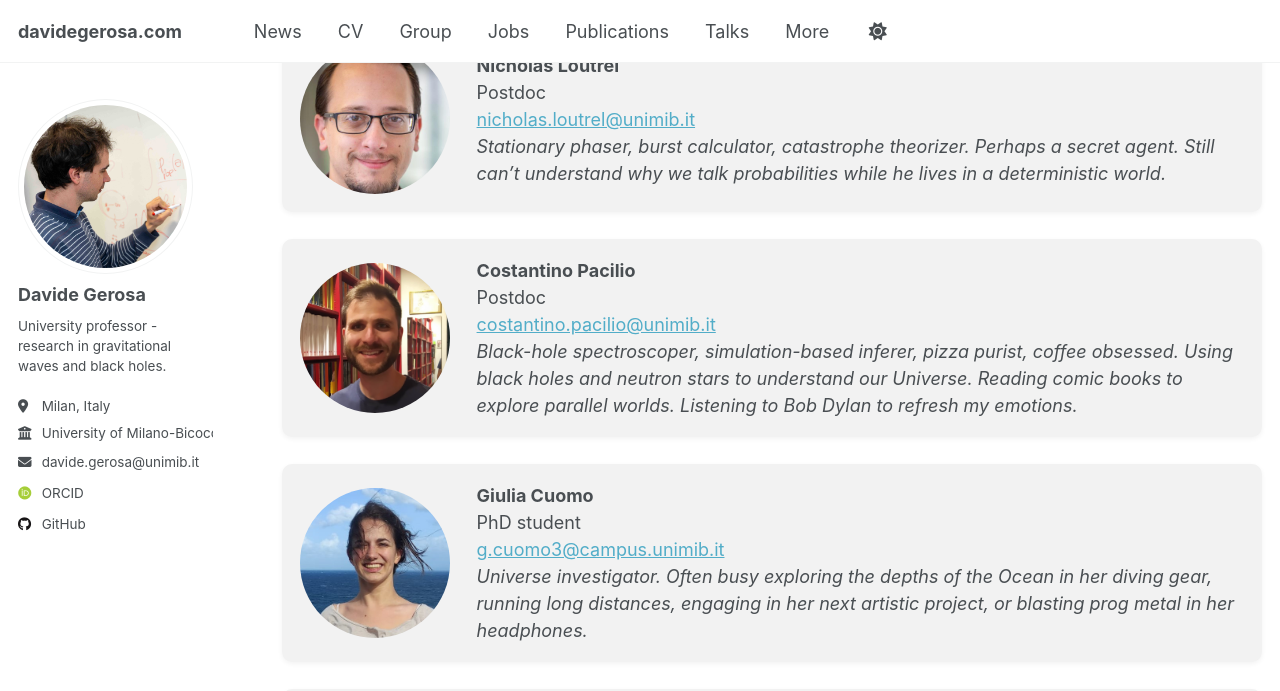
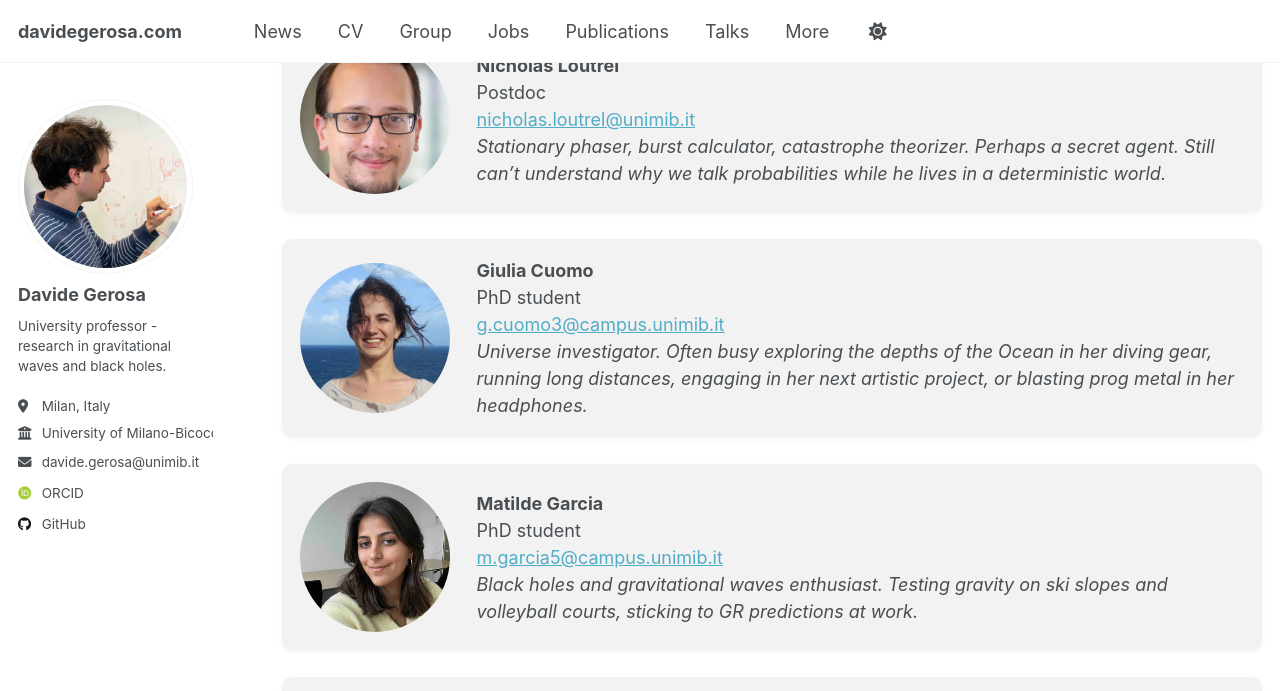
Before and after one commit to dgerosa/website, a Jekyll site: the page built from _pages/group.md, in a window 1280 px wide and 900 px high, scrolled down 1832 px, cut to the strip 0-691 px from the top of the window. Built offline with Jekyll 4.4.1, drawn with Linux system fonts in a browser that asks for light colours; some web fonts are replaced; some of the changed text lies outside the part shown.

Commit message:
Website update from workflow

```diff
--- a/_pages/_group.md
+++ b/_pages/_group.md
@@ -72,15 +72,6 @@ Here are the amazing people in my group. Come visit and chat science with us! If
     Postdoc<br>
 <a href="mailto:nicholas.loutrel@unimib.it">nicholas.loutrel@unimib.it</a><br>
     <em>Stationary phaser, burst calculator, catastrophe theorizer. Perhaps a secret agent. Still can’t understand why we talk probabilities while he lives in a deterministic world.</em>
-  </div>
-</div>
-<div class="person">
-  <img src="{{ '/images/costantino-pacilio.jpg' | relative_url }}" alt="Costantino Pacilio" class="person-photo">
-  <div class="person-text">
-    <strong>Costantino Pacilio</strong><br>
-    Postdoc<br>
-<a href="mailto:costantino.pacilio@unimib.it">costantino.pacilio@unimib.it</a><br>
-    <em>Black-hole spectroscoper, simulation-based inferer, pizza purist, coffee obsessed. Using black holes and neutron stars to understand our Universe. Reading comic books to explore parallel worlds. Listening to Bob Dylan to refresh my emotions.</em>
   </div>
 </div>
 <div class="person">
```
Also changed, not shown: other parts of _pages/_group.md (+3 -2 lines), _pages/_citations.md (+7 -7 lines), _pages/_publications.md (+1 -1 lines), _pages/_talks.md (+1 -1 lines).
